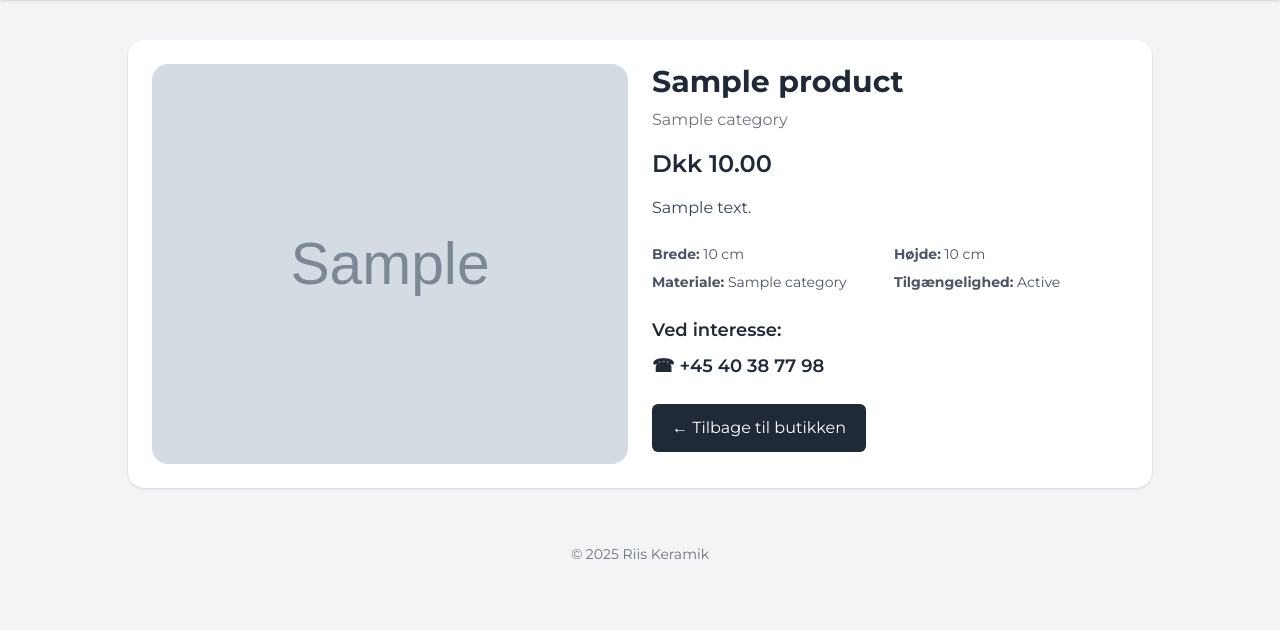
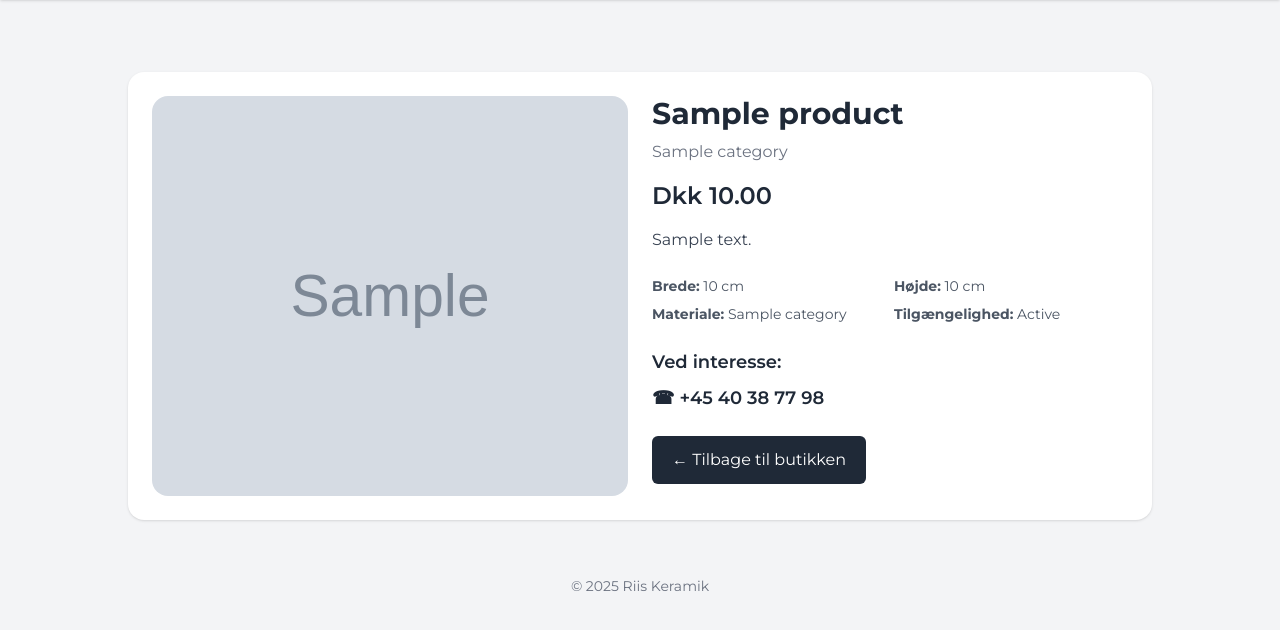
Before and after one commit to stfnxd/Riis-keramik.dk, a Laravel app: template resources/views/shop/show.blade.php in a window 1280 px wide. Shown: the part 64-694 px from the top of the page. Run offline with Laravel 12, Linux system fonts and the light colour scheme; the template is opened without the code that fills it: most values are stand-ins (such as "Sample title", 1, 10 or a date in 2020); style sheets or scripts are compiled from the project's sources.

Commit message:
added Prod fix

```diff
--- a/resources/views/shop/show.blade.php
+++ b/resources/views/shop/show.blade.php
@@ -1,7 +1,7 @@
 @extends('layouts.app')
 
 @section('content')
-<div class="max-w-5xl mx-auto bg-white rounded-2xl shadow p-4 md:p-6 grid grid-cols-1 md:grid-cols-2 gap-6">
+<div class="max-w-5xl mx-auto bg-white rounded-2xl shadow p-4 md:p-6 grid grid-cols-1 md:grid-cols-2 gap-6 mt-8">
 
     {{-- IMAGE CAROUSEL --}}
     @php
```
Also changed, not shown: 3 other files.
